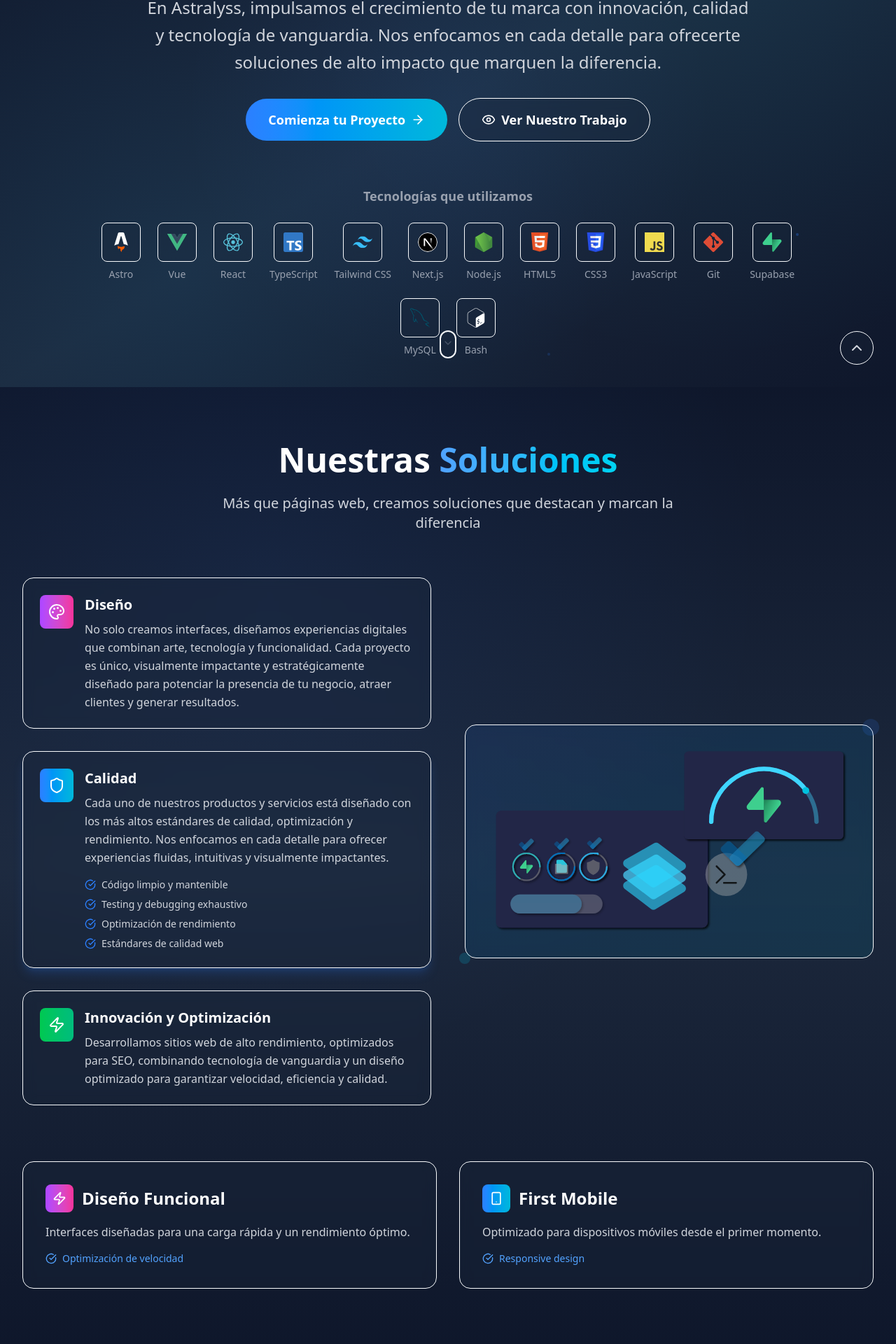
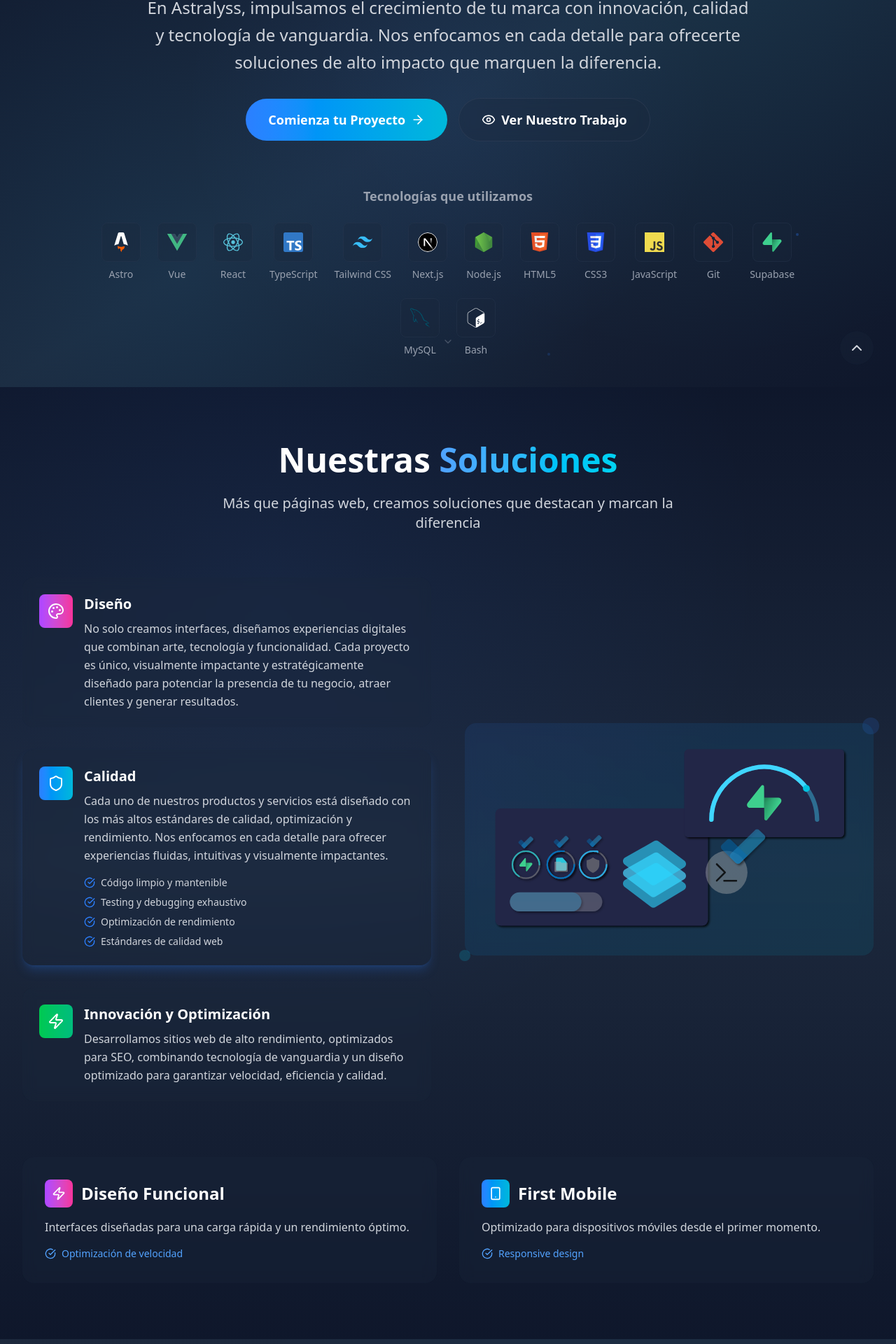
Before and after one commit to Astralyss/Astralyss-LandingPage, a Next.js app: page / in a window 1280 px wide. Shown: the part 247-2167 px from the top of the page at 70% size. Built offline with nearby package versions, Linux system fonts and the light colour scheme.

Commit message:
cambios esteticos

```diff
--- a/src/app/components/About.js
+++ b/src/app/components/About.js
@@ -85,7 +85,7 @@ export default function About() {
 
           {/* Image/Visual */}
           <div className="relative order-first lg:order-last">
-            <div className="bg-slate-800/30 backdrop-blur-sm rounded-xl sm:rounded-2xl p-6 sm:p-8 relative overflow-hidden border border-slate-700/30">
+            <div className="bg-slate-800/30 backdrop-blur-sm rounded-xl sm:rounded-2xl p-6 sm:p-8 relative overflow-hidden">
               <div className="absolute inset-0 bg-gradient-to-br from-blue-500/10 to-cyan-500/10"></div>
               <div className="relative z-10 text-center">
                 <div className="w-24 h-24 sm:w-32 sm:h-32 mx-auto mb-4 sm:mb-6 bg-gradient-to-br from-blue-500 to-cyan-500 rounded-full flex items-center justify-center">
@@ -112,7 +112,7 @@ export default function About() {
           {stats.map((stat, index) => {
             const IconComponent = stat.icon;
             return (
-              <div key={index} className="text-center bg-slate-800/30 backdrop-blur-sm rounded-xl sm:rounded-2xl p-4 sm:p-6 border border-slate-700/30 hover:border-slate-600/30 transition-all duration-300">
+              <div key={index} className="text-center bg-slate-800/30 backdrop-blur-sm rounded-xl sm:rounded-2xl p-4 sm:p-6 hover:shadow-lg hover:shadow-slate-600/20 transition-all duration-300">
                 <div className="flex justify-center mb-2">
                   <IconComponent className="w-6 h-6 sm:w-8 sm:h-8 text-blue-400" />
                 </div>
@@ -132,7 +132,7 @@ export default function About() {
           {values.map((value, index) => {
             const IconComponent = value.icon;
             return (
-              <div key={index} className="bg-slate-800/30 backdrop-blur-sm rounded-xl sm:rounded-2xl p-4 sm:p-6 text-center border border-slate-700/30 hover:border-slate-600/30 transition-all duration-300">
+              <div key={index} className="bg-slate-800/30 backdrop-blur-sm rounded-xl sm:rounded-2xl p-4 sm:p-6 text-center hover:shadow-lg hover:shadow-slate-600/20 transition-all duration-300">
                 <div className="w-12 h-12 sm:w-16 sm:h-16 mx-auto mb-3 sm:mb-4 bg-gradient-to-r from-blue-500 to-cyan-500 rounded-lg flex items-center justify-center">
                   <IconComponent className="w-6 h-6 sm:w-8 sm:h-8 text-white" />
                 </div>
--- a/src/app/components/Contact.js
+++ b/src/app/components/Contact.js
@@ -84,7 +84,7 @@ export default function Contact() {
 
         <div className="grid lg:grid-cols-2 gap-8 lg:gap-12">
           {/* Contact Form */}
-          <div className="bg-slate-800/30 backdrop-blur-sm rounded-xl sm:rounded-2xl p-6 sm:p-8 border border-slate-700/30">
+          <div className="bg-slate-800/30 backdrop-blur-sm rounded-xl sm:rounded-2xl p-6 sm:p-8">
             <h3 className="text-xl sm:text-2xl font-bold text-white mb-4 sm:mb-6">
               Envíanos un mensaje
             </h3>
@@ -101,7 +101,7 @@ export default function Contact() {
                     value={formData.name}
                     onChange={handleChange}
                     required
-                    className="w-full px-3 sm:px-4 py-2 sm:py-3 bg-slate-700/30 border border-slate-600 rounded-lg text-white placeholder-gray-400 focus:outline-none focus:border-blue-500 transition-colors duration-300"
+                    className="w-full px-3 sm:px-4 py-2 sm:py-3 bg-slate-700/30 rounded-lg text-white placeholder-gray-400 focus:outline-none focus:ring-2 focus:ring-blue-500 transition-colors duration-300"
                     placeholder="Tu nombre"
                   />
                 </div>
@@ -116,7 +116,7 @@ export default function Contact() {
                     value={formData.email}
                     onChange={handleChange}
                     required
-                    className="w-full px-3 sm:px-4 py-2 sm:py-3 bg-slate-700/30 border border-slate-600 rounded-lg text-white placeholder-gray-400 focus:outline-none focus:border-blue-500 transition-colors duration-300"
+                    className="w-full px-3 sm:px-4 py-2 sm:py-3 bg-slate-700/30 rounded-lg text-white placeholder-gray-400 focus:outline-none focus:ring-2 focus:ring-blue-500 transition-colors duration-300"
                     placeholder="tu@email.com"
                   />
                 </div>
@@ -131,7 +131,7 @@ export default function Contact() {
                   name="phone"
                   value={formData.phone}
                   onChange={handleChange}
-                  className="w-full px-3 sm:px-4 py-2 sm:py-3 bg-slate-700/30 border border-slate-600 rounded-lg text-white placeholder-gray-400 focus:outline-none focus:border-blue-500 transition-colors duration-300"
+                  className="w-full px-3 sm:px-4 py-2 sm:py-3 bg-slate-700/30 rounded-lg text-white placeholder-gray-400 focus:outline-none focus:ring-2 focus:ring-blue-500 transition-colors duration-300"
                   placeholder="+52 55 1234 5678"
                 />
               </div>
@@ -146,7 +146,7 @@ export default function Contact() {
                   onChange={handleChange}
                   required
                   rows={5}
-                  className="w-full px-3 sm:px-4 py-2 sm:py-3 bg-slate-700/30 border border-slate-600 rounded-lg text-white placeholder-gray-400 focus:outline-none focus:border-blue-500 transition-colors duration-300 resize-none"
+                  className="w-full px-3 sm:px-4 py-2 sm:py-3 bg-slate-700/30 rounded-lg text-white placeholder-gray-400 focus:outline-none focus:ring-2 focus:ring-blue-500 transition-colors duration-300 resize-none"
                   placeholder="Cuéntanos sobre tu proyecto..."
                 />
               </div>
@@ -174,7 +174,7 @@ export default function Contact() {
                     <a
                       key={index}
                       href={info.href}
-                      className="flex items-center space-x-3 sm:space-x-4 p-3 sm:p-4 bg-slate-800/30 backdrop-blur-sm rounded-lg border border-slate-700/30 hover:border-slate-600/30 transition-all duration-300"
+                      className="flex items-center space-x-3 sm:space-x-4 p-3 sm:p-4 bg-slate-800/30 backdrop-blur-sm rounded-lg hover:shadow-lg hover:shadow-slate-600/20 transition-all duration-300"
                     >
                       <div className="w-10 h-10 bg-gradient-to-r from-blue-500 to-cyan-500 rounded-lg flex items-center justify-center">
                         <IconComponent className="w-5 h-5 text-white" />
@@ -201,7 +201,7 @@ export default function Contact() {
                     <a
                       key={index}
                       href={social.href}
-                      className="w-10 h-10 sm:w-12 sm:h-12 bg-slate-800/30 backdrop-blur-sm rounded-lg flex items-center justify-center border border-slate-700/30 hover:border-slate-600/30 transition-all duration-300"
+                      className="w-10 h-10 sm:w-12 sm:h-12 bg-slate-800/30 backdrop-blur-sm rounded-lg flex items-center justify-center hover:shadow-lg hover:shadow-slate-600/20 transition-all duration-300"
                     >
                       <IconComponent className="w-5 h-5 sm:w-6 sm:h-6 text-gray-300 hover:text-white transition-colors duration-300" />
                     </a>
@@ -211,7 +211,7 @@ export default function Contact() {
             </div>
 
             {/* Additional Info */}
-            <div className="bg-slate-800/30 backdrop-blur-sm rounded-xl sm:rounded-2xl p-4 sm:p-6 border border-slate-700/30">
+            <div className="bg-slate-800/30 backdrop-blur-sm rounded-xl sm:rounded-2xl p-4 sm:p-6">
               <h4 className="text-lg sm:text-xl font-semibold text-white mb-3 sm:mb-4">
                 ¿Por qué elegirnos?
               </h4>
--- a/src/app/components/Footer.js
+++ b/src/app/components/Footer.js
@@ -34,7 +34,7 @@ export default function Footer() {
   ];
 
   return (
-    <footer className="relative bg-slate-900 border-t border-slate-800">
+    <footer className="relative bg-slate-900">
       {/* Background Effects */}
       <div className="absolute inset-0 bg-gradient-to-b from-slate-900 to-slate-800">
         <div className="absolute inset-0 bg-[radial-gradient(circle_at_50%_50%,rgba(59,130,246,0.05),transparent_50%)]"></div>
@@ -67,7 +67,7 @@ export default function Footer() {
                   <a
                     key={index}
                     href={social.href}
-                    className="w-8 h-8 sm:w-10 sm:h-10 bg-slate-800/30 backdrop-blur-sm rounded-lg flex items-center justify-center border border-slate-700/30 hover:border-slate-600/30 transition-all duration-300"
+                    className="w-8 h-8 sm:w-10 sm:h-10 bg-slate-800/30 backdrop-blur-sm rounded-lg flex items-center justify-center hover:shadow-lg hover:shadow-slate-600/20 transition-all duration-300"
                     aria-label={social.name}
                   >
                     <IconComponent className="w-4 h-4 sm:w-5 sm:h-5 text-gray-300 hover:text-white transition-colors duration-300" />
@@ -130,7 +130,7 @@ export default function Footer() {
         </div>
 
         {/* Bottom Section */}
-        <div className="border-t border-slate-800 pt-6 sm:pt-8">
+        <div className="pt-6 sm:pt-8">
           <div className="flex flex-col md:flex-row justify-between items-center space-y-3 sm:space-y-4 md:space-y-0">
             <div className="text-gray-400 text-xs sm:text-sm text-center md:text-left">
               © {currentYear} Astralyss. Todos los derechos reservados.
@@ -162,7 +162,7 @@ export default function Footer() {
       {/* Back to Top Button */}
       <button
         onClick={() => window.scrollTo({ top: 0, behavior: 'smooth' })}
-        className="fixed bottom-4 sm:bottom-8 right-4 sm:right-8 w-10 h-10 sm:w-12 sm:h-12 bg-slate-800/30 backdrop-blur-sm rounded-full flex items-center justify-center border border-slate-700/30 hover:border-slate-600/30 transition-all duration-300 z-50"
+        className="fixed bottom-4 sm:bottom-8 right-4 sm:right-8 w-10 h-10 sm:w-12 sm:h-12 bg-slate-800/30 backdrop-blur-sm rounded-full flex items-center justify-center hover:shadow-lg hover:shadow-slate-600/20 transition-all duration-300 z-50"
         aria-label="Volver arriba"
       >
         <ChevronUp className="w-5 h-5 sm:w-6 sm:h-6 text-gray-300 hover:text-white transition-colors duration-300" />
--- a/src/app/components/Hero.js
+++ b/src/app/components/Hero.js
@@ -115,7 +115,7 @@ export default function Hero() {
 
       {/* Scroll Indicator */}
       <div className="absolute bottom-4 sm:bottom-8 left-1/2 transform -translate-x-1/2 animate-bounce">
-        <div className="w-5 h-8 sm:w-6 sm:h-10 border-2 border-gray-400/50 rounded-full flex justify-center">
+        <div className="w-5 h-8 sm:w-6 sm:h-10 rounded-full flex justify-center">
           <ChevronDown className="w-3 h-3 sm:w-4 sm:h-4 text-gray-400/70 mt-1 sm:mt-2 animate-pulse" />
         </div>
       </div>
--- a/src/app/components/Navbar.js
+++ b/src/app/components/Navbar.js
@@ -38,9 +38,9 @@ export default function Navbar() {
 
   return (
     <nav
-      className={`fixed top-0 left-0 right-0 z-50 transition-all duration-500 ${
+      className={`fixed top-0 left-0 right-0 z-50 transition-all duration-300 ${
         isScrolled
-          ? 'bg-slate-900/60 backdrop-blur-xl border-b border-slate-700/30 shadow-2xl'
+          ? 'bg-slate-900/60 backdrop-blur-xl shadow-2xl'
           : 'bg-transparent'
       }`}
     >
@@ -123,7 +123,7 @@ export default function Navbar() {
 
         {/* Mobile Navigation */}
         {isMobileMenuOpen && (
-          <div className="md:hidden bg-slate-900/90 backdrop-blur-xl rounded-xl mt-2 mb-4 p-6 border border-slate-700/30 animate-fade-in-up shadow-2xl">
+          <div className="md:hidden bg-slate-900/90 backdrop-blur-xl rounded-xl mt-2 mb-4 p-6 animate-fade-in-up shadow-2xl">
             <div className="flex flex-col space-y-4">
               {navItems.map((item) => {
                 const IconComponent = item.icon;
@@ -139,7 +139,7 @@ export default function Navbar() {
                   </Link>
                 );
               })}
-              <div className="pt-2 border-t border-slate-700/30">
+              <div className="pt-2">
                 <Link
                   href="#contacto"
                   onClick={() => setIsMobileMenuOpen(false)}
--- a/src/app/components/Services.js
+++ b/src/app/components/Services.js
@@ -87,10 +87,10 @@ export default function Services() {
               return (
                 <div
                   key={service.id}
-                  className={`bg-slate-800/30 backdrop-blur-sm rounded-xl sm:rounded-2xl p-4 sm:p-6 cursor-pointer transition-all duration-500 border ${
+                  className={`bg-slate-800/30 backdrop-blur-sm rounded-xl sm:rounded-2xl p-4 sm:p-6 cursor-pointer transition-all duration-500 ${
                     activeService === index
-                      ? 'border-blue-500/30 shadow-lg shadow-blue-500/20'
-                      : 'border-slate-700/30 hover:border-slate-600/30'
+                      ? 'shadow-lg shadow-blue-500/20'
+                      : 'hover:shadow-lg hover:shadow-slate-600/20'
                   }`}
                   onClick={() => setActiveService(index)}
                 >
@@ -124,7 +124,7 @@ export default function Services() {
 
           {/* Service Image */}
           <div className="relative order-first lg:order-last">
-            <div className="bg-slate-800/30 backdrop-blur-sm rounded-xl sm:rounded-2xl p-6 sm:p-8 relative overflow-hidden border border-slate-700/30">
+            <div className="bg-slate-800/30 backdrop-blur-sm rounded-xl sm:rounded-2xl p-6 sm:p-8 relative overflow-hidden">
               <div className="absolute inset-0 bg-gradient-to-br from-blue-500/10 to-cyan-500/10"></div>
               <div className="relative z-10">
                 <Image
@@ -145,7 +145,7 @@ export default function Services() {
 
         {/* Additional Features */}
         <div className="mt-16 sm:mt-20 grid md:grid-cols-2 gap-6 sm:gap-8">
-          <div className="bg-slate-800/30 backdrop-blur-sm rounded-xl sm:rounded-2xl p-6 sm:p-8 border border-slate-700/30 hover:border-slate-600/30 transition-all duration-300">
+          <div className="bg-slate-800/30 backdrop-blur-sm rounded-xl sm:rounded-2xl p-6 sm:p-8 hover:shadow-lg hover:shadow-slate-600/20 transition-all duration-300">
             <div className="flex items-center space-x-3 mb-4">
               <div className="w-10 h-10 bg-gradient-to-r from-purple-500 to-pink-500 rounded-lg flex items-center justify-center">
                 <Lightning className="w-5 h-5 text-white" />
@@ -161,7 +161,7 @@ export default function Services() {
             </div>
           </div>
 
-          <div className="bg-slate-800/30 backdrop-blur-sm rounded-xl sm:rounded-2xl p-6 sm:p-8 border border-slate-700/30 hover:border-slate-600/30 transition-all duration-300">
+          <div className="bg-slate-800/30 backdrop-blur-sm rounded-xl sm:rounded-2xl p-6 sm:p-8 hover:shadow-lg hover:shadow-slate-600/20 transition-all duration-300">
             <div className="flex items-center space-x-3 mb-4">
               <div className="w-10 h-10 bg-gradient-to-r from-blue-500 to-cyan-500 rounded-lg flex items-center justify-center">
                 <Smartphone className="w-5 h-5 text-white" />
--- a/src/app/components/Testimonials.js
+++ b/src/app/components/Testimonials.js
@@ -61,7 +61,7 @@ export default function Testimonials() {
 
         {/* Testimonials */}
         <div className="max-w-4xl mx-auto">
-          <div className="bg-slate-800/30 backdrop-blur-sm rounded-2xl sm:rounded-3xl p-6 sm:p-8 md:p-12 relative overflow-hidden border border-slate-700/30">
+          <div className="bg-slate-800/30 backdrop-blur-sm rounded-2xl sm:rounded-3xl p-6 sm:p-8 md:p-12 relative overflow-hidden">
             <div className="absolute inset-0 bg-gradient-to-br from-blue-500/5 to-cyan-500/5"></div>
             <div className="relative z-10">
               {/* Quote Icon */}
@@ -120,21 +120,21 @@ export default function Testimonials() {
 
         {/* Stats */}
         <div className="mt-12 sm:mt-16 grid grid-cols-1 md:grid-cols-3 gap-4 sm:gap-6 lg:gap-8">
-          <div className="text-center bg-slate-800/30 backdrop-blur-sm rounded-xl sm:rounded-2xl p-4 sm:p-6 border border-slate-700/30 hover:border-slate-600/30 transition-all duration-300">
+          <div className="text-center bg-slate-800/30 backdrop-blur-sm rounded-xl sm:rounded-2xl p-4 sm:p-6 hover:shadow-lg hover:shadow-slate-600/20 transition-all duration-300">
             <div className="flex justify-center mb-2">
               <Users className="w-6 h-6 sm:w-8 sm:h-8 text-blue-400" />
             </div>
             <div className="text-2xl sm:text-3xl font-bold bg-gradient-to-r from-blue-400 to-cyan-400 bg-clip-text text-transparent mb-1 sm:mb-2">100%</div>
             <div className="text-gray-300 text-sm sm:text-base">Clientes Satisfechos</div>
           </div>
-          <div className="text-center bg-slate-800/30 backdrop-blur-sm rounded-xl sm:rounded-2xl p-4 sm:p-6 border border-slate-700/30 hover:border-slate-600/30 transition-all duration-300">
+          <div className="text-center bg-slate-800/30 backdrop-blur-sm rounded-xl sm:rounded-2xl p-4 sm:p-6 hover:shadow-lg hover:shadow-slate-600/20 transition-all duration-300">
             <div className="flex justify-center mb-2">
               <Award className="w-6 h-6 sm:w-8 sm:h-8 text-blue-400" />
             </div>
             <div className="text-2xl sm:text-3xl font-bold bg-gradient-to-r from-blue-400 to-cyan-400 bg-clip-text text-transparent mb-1 sm:mb-2">5.0</div>
             <div className="text-gray-300 text-sm sm:text-base">Calificación Promedio</div>
           </div>
-          <div className="text-center bg-slate-800/30 backdrop-blur-sm rounded-xl sm:rounded-2xl p-4 sm:p-6 border border-slate-700/30 hover:border-slate-600/30 transition-all duration-300">
+          <div className="text-center bg-slate-800/30 backdrop-blur-sm rounded-xl sm:rounded-2xl p-4 sm:p-6 hover:shadow-lg hover:shadow-slate-600/20 transition-all duration-300">
             <div className="flex justify-center mb-2">
               <CheckCircle className="w-6 h-6 sm:w-8 sm:h-8 text-blue-400" />
             </div>
--- a/src/app/globals.css
+++ b/src/app/globals.css
@@ -33,10 +33,6 @@
   --color-ring: var(--ring);
   --font-sans: var(--font-inter);
   --font-display: var(--font-poppins);
-}
-
-* {
-  border-color: hsl(var(--border));
 }
 
 body {
```
